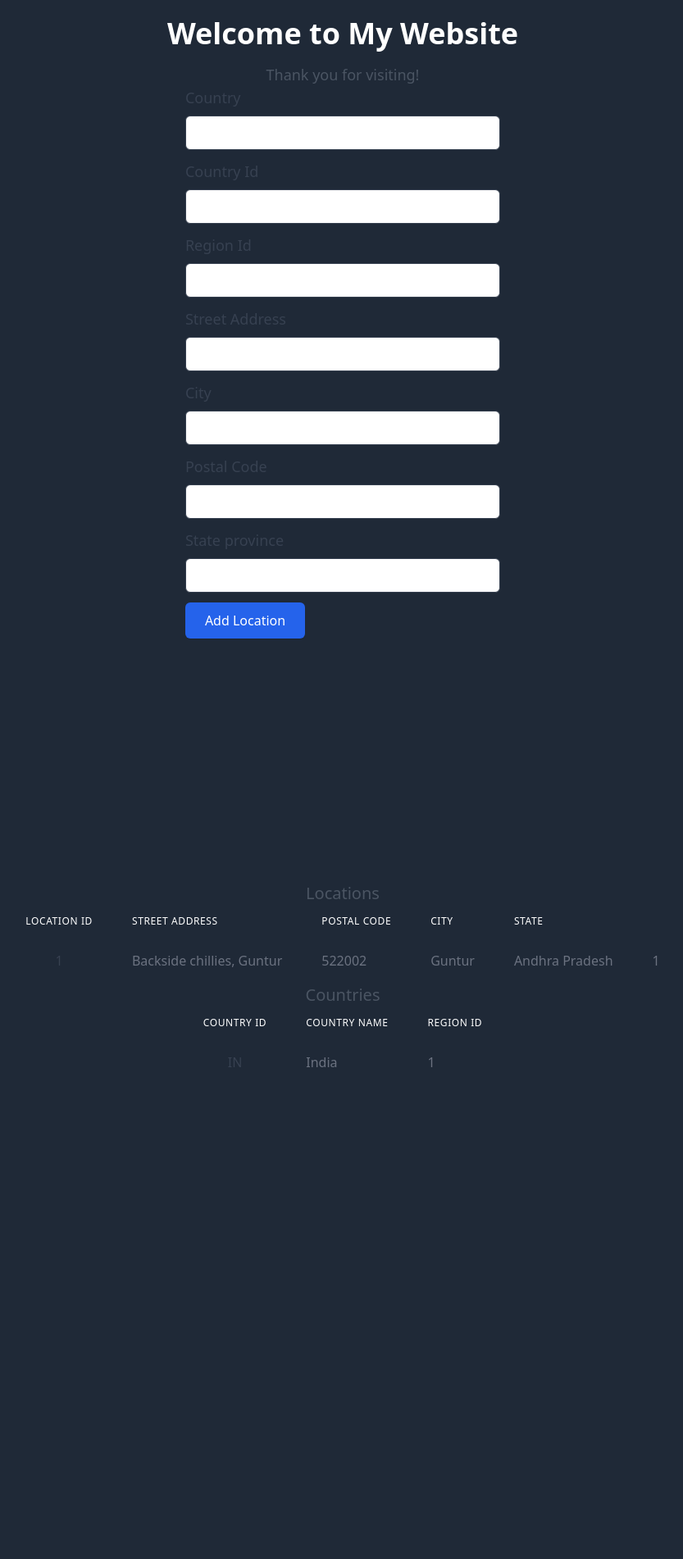
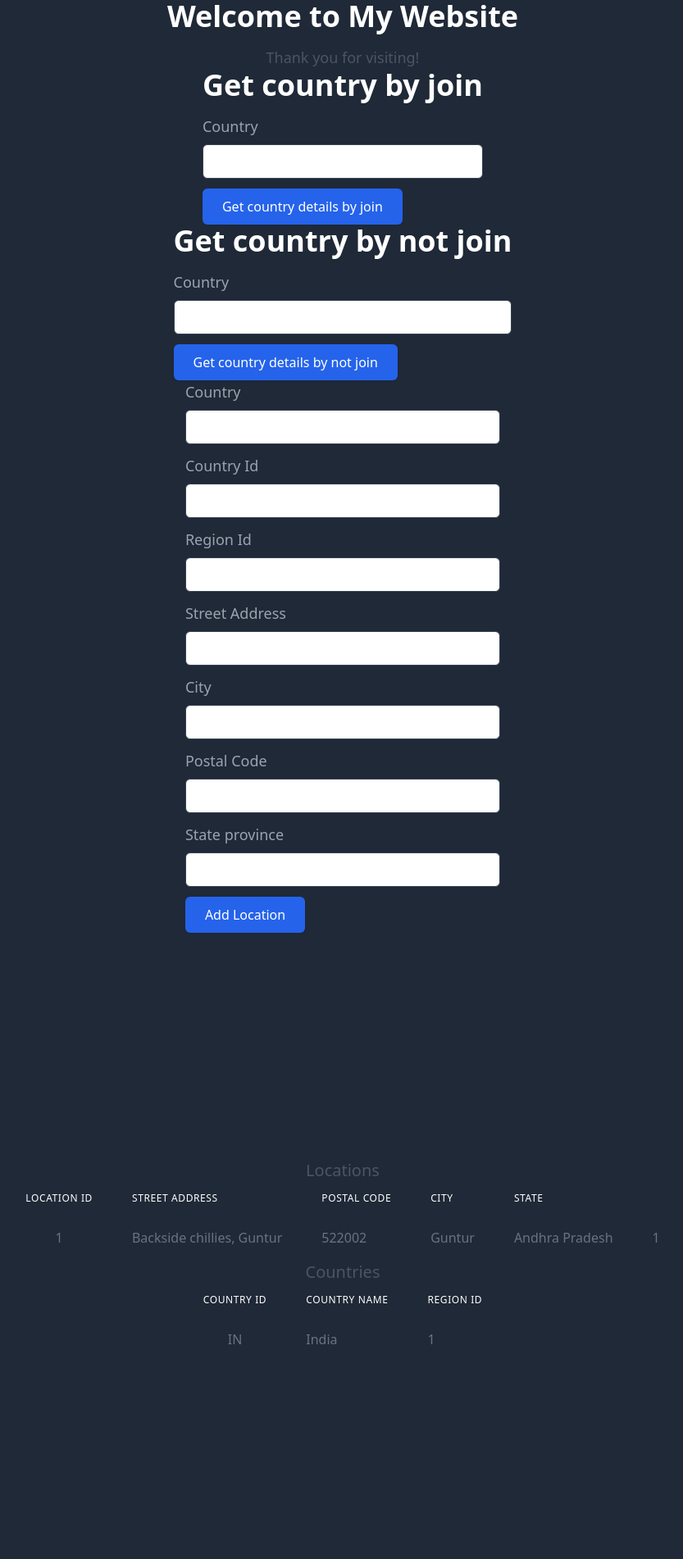
Before and after one commit to vinay-chin/2100032064_Backend, a Flask app: page / in a window 1280 px wide. Shown: the top 1902 px of the page at 82% size, without its empty margins (222-1055 px from the left). Before the commit the page ends 1302 px from the top, so only its background shows below. Run offline with Flask 3, Linux system fonts and the light colour scheme; data comes from the database, SQL or seed files in the repository.

Commit message:
done with questions

```diff
--- a/app.py
+++ b/app.py
@@ -5,7 +5,6 @@ app = Flask(__name__)
 conn = sqlite3.connect('database.db')
 cursor = conn.cursor()
 
-# Create a 'locations' table if it doesn't exist
 cursor.execute('''
     CREATE TABLE IF NOT EXISTS locations (
         location_id INTEGER PRIMARY KEY AUTOINCREMENT,
@@ -17,7 +16,6 @@ cursor.execute('''
     )
 ''')
 
-# Create a 'countries' table if it doesn't exist
 cursor.execute('''
     CREATE TABLE IF NOT EXISTS countries (
         country_id TEXT NOT NULL,
@@ -45,6 +43,30 @@ def home():
 
     return render_template('index.html', locations=locations, countries=countries)
 
+@app.route('/join', methods=['POST'])
+def query_country_using_join():
+    country_name = request.form['country_name']
+    with app.app_context():
+            conn = sqlite3.connect('database.db')
+            cursor = conn.cursor()
+            cursor.execute('''
+                SELECT locations.*, countries.country_name, countries.region_id
+                FROM locations
+                JOIN countries ON locations.country_id = countries.country_id
+                WHERE countries.country_name = ?
+            ''', (country_name,))
+            result = cursor.fetchall()
+    return render_template('result.html', result=result)
+
+@app.route('/not_join', methods=['POST'])
+def query_country_not_using_join():
+    country_name = request.form['country_name']
+    with app.app_context():
+        conn = sqlite3.connect('database.db')
+        cursor = conn.cursor()
+        cursor.execute("SELECT * FROM countries WHERE country_name = ?", (country_name,))
+        result = cursor.fetchall()
+    return render_template('result.html', result=result)
 
 @app.route('/add_location', methods=['POST'])
 def add_location():
@@ -56,17 +78,15 @@ def add_location():
         city = request.form['city']
         state_province = request.form['state_province']
         postal_code = request.form['postal_code']
-        # Add checks for other location data if needed
 
         with app.app_context():
             conn = sqlite3.connect('database.db')
             cursor = conn.cursor()
 
-            # Insert data into locations table (assuming postal code, city, state/province exist)
             cursor.execute("""
                 INSERT INTO locations (street_address, postal_code, city, state_province, country_id)
                 VALUES (?, ?, ?, ?, ?)
-            """, (street_address, postal_code, city, state_province, 1))  # Replace with actual values when form fields are added
+            """, (street_address, postal_code, city, state_province, 1))
 
             country_id = request.form['country_id'].upper()
             country_name = request.form['country_name']
@@ -77,9 +97,9 @@ def add_location():
             conn.commit()
             conn.close()
 
-        return f"Location '{street_address}' added successfully!"  # Adjust success message
+        return f"Location '{street_address}' added successfully!"
 
-    return f"Invalid request method: {request.method}"  # Handle invalid requests
+    return f"Invalid request method: {request.method}"
 
 
 if __name__ == '__main__':
--- a/templates/index.html
+++ b/templates/index.html
@@ -22,14 +22,44 @@
 </head>
 
 <body class="bg-gray-100 bg-gray-800">
-    <div class="flex flex-col items-center justify-center h-screen">
+    <div class="flex flex-col items-center justify-center h-full">
         <h1 class="text-4xl font-bold mb-4 text-white ">Welcome to My Website</h1>
         <p class="text-lg text-gray-600 text-gray-400">Thank you for visiting!</p>
+
+        <form method="POST" action="/join">
+        <h1 class="text-4xl font-bold mb-4 text-white ">Get country by join</h1>
+
+            <div class="mb-3">
+                <label for="country"
+                    class="form-label inline-block mb-2 text-lg text-gray-400 ">Country</label>
+                <input type="text"
+                    class="form-control w-full px-3 py-2 rounded-md border border-gray-300 border-gray-700 focus:outline-none focus:ring-1 focus:ring-indigo-500 focus:border-indigo-600"
+                    id="country_name" name="country_name" required>
+            </div>
+            <button type="submit"
+                class="inline-block px-6 py-2.5 bg-blue-600 text-white font-medium rounded-md shadow-sm hover:bg-blue-700 focus:outline-none focus:ring-2 focus:ring-offset-2 focus:ring-blue-500">Get country details by join
+                </button>
+        </form>
+
+        <form method="POST" action="/not_join">
+        <h1 class="text-4xl font-bold mb-4 text-white ">Get country by not join</h1>
+
+            <div class="mb-3">
+                <label for="country"
+                    class="form-label inline-block mb-2 text-lg text-gray-400 ">Country</label>
+                <input type="text"
+                    class="form-control w-full px-3 py-2 rounded-md border border-gray-300 border-gray-700 focus:outline-none focus:ring-1 focus:ring-indigo-500 focus:border-indigo-600"
+                    id="country_name" name="country_name" required>
+            </div>
+            <button type="submit"
+                class="inline-block px-6 py-2.5 bg-blue-600 text-white font-medium rounded-md shadow-sm hover:bg-blue-700 focus:outline-none focus:ring-2 focus:ring-offset-2 focus:ring-blue-500">Get country details by not join
+                </button>
+        </form>
 
         <form method="POST" action="{{ url_for('add_location') }}">
             <div class="mb-3">
                 <label for="country"
-                    class="form-label inline-block mb-2 text-lg text-gray-700 ">Country</label>
+                    class="form-label inline-block mb-2 text-lg text-gray-400 ">Country</label>
                 <input type="text"
                     class="form-control w-full px-3 py-2 rounded-md border border-gray-300 border-gray-700 focus:outline-none focus:ring-1 focus:ring-indigo-500 focus:border-indigo-600"
                     id="country_name" name="country_name" required>
@@ -37,7 +67,7 @@
 
             <div class="mb-3">
                 <label for="country"
-                    class="form-label inline-block mb-2 text-lg text-gray-700 ">Country Id</label>
+                    class="form-label inline-block mb-2 text-lg text-gray-400 ">Country Id</label>
                 <input type="text"
                     class="form-control w-full px-3 py-2 rounded-md border border-gray-300 border-gray-700 focus:outline-none focus:ring-1 focus:ring-indigo-500 focus:border-indigo-600"
                     id="country_id" name="country_id" required>
@@ -45,7 +75,7 @@
 
             <div class="mb-3">
                 <label for="country"
-                    class="form-label inline-block mb-2 text-lg text-gray-700 ">Region Id</label>
+                    class="form-label inline-block mb-2 text-lg text-gray-400 ">Region Id</label>
                 <input type="text"
                     class="form-control w-full px-3 py-2 rounded-md border border-gray-300 border-gray-700 focus:outline-none focus:ring-1 focus:ring-indigo-500 focus:border-indigo-600"
                     id="region_id" name="region_id" required>
@@ -53,28 +83,28 @@
 
             <div class="mb-3">
                 <label for="street_address"
-                    class="form-label inline-block mb-2 text-lg text-gray-700 ">Street Address</label>
+                    class="form-label inline-block mb-2 text-lg text-gray-400 ">Street Address</label>
                 <input type="text"
                     class="form-control w-full px-3 py-2 rounded-md border border-gray-300 border-gray-700 focus:outline-none focus:ring-1 focus:ring-indigo-500 focus:border-indigo-600"
                     id="street_address" name="street_address" required>
             </div>
             <div class="mb-3">
                 <label for="city"
-                    class="form-label inline-block mb-2 text-lg text-gray-700 ">City</label>
+                    class="form-label inline-block mb-2 text-lg text-gray-400 ">City</label>
                 <input type="text"
                     class="form-control w-full px-3 py-2 rounded-md border border-gray-300 border-gray-700 focus:outline-none focus:ring-1 focus:ring-indigo-500 focus:border-indigo-600"
                     id="city" name="city" required>
             </div>
             <div class="mb-3">
                 <label for="postal_code"
-                    class="form-label inline-block mb-2 text-lg text-gray-700 ">Postal Code</label>
+                    class="form-label inline-block mb-2 text-lg text-gray-400 ">Postal Code</label>
                 <input type="text"
                     class="form-control w-full px-3 py-2 rounded-md border border-gray-300 border-gray-700 focus:outline-none focus:ring-1 focus:ring-indigo-500 focus:border-indigo-600"
                     id="postal_code" name="postal_code" required>
             </div>
             <div class="mb-3">
                 <label for="state_province"
-                    class="form-label inline-block mb-2 text-lg text-gray-700 ">State province</label>
+                    class="form-label inline-block mb-2 text-lg text-gray-400 ">State province</label>
                 <input type="text"
                     class="form-control w-full px-3 py-2 rounded-md border border-gray-300 border-gray-700 focus:outline-none focus:ring-1 focus:ring-indigo-500 focus:border-indigo-600"
                     id="state_province" name="state_province" required>
@@ -110,7 +140,7 @@
             <tbody>
                 {% for location in locations %}
                 <tr>
-                    <th scope="row" class="px-6 py-4 text-gray-500 font-medium text-gray-700  whitespace-nowrap">{{
+                    <th scope="row" class="px-6 py-4 text-gray-500 font-medium text-gray-400  whitespace-nowrap">{{
                         location[0] }}</th>
                     <td class="px-6 py-4 text-gray-500">{{ location[1] }}</td>
                     <td class="px-6 py-4 text-gray-500">{{ location[2] }}</td>
@@ -140,7 +170,7 @@
             <tbody>
                 {% for country in countries %}
                 <tr>
-                    <th scope="row" class="px-6 py-4 text-gray-500 font-medium text-gray-700  whitespace-nowrap">{{
+                    <th scope="row" class="px-6 py-4 text-gray-500 font-medium text-gray-400  whitespace-nowrap">{{
                         country[0] }}</th>
                     <td class="px-6 py-4 text-gray-500">{{ country[1] }}</td>
                     <td class="px-6 py-4 text-gray-500">{{ country[2] }}</td>
```
Also changed, not shown: templates/result.html (added, +20 -0 lines).
